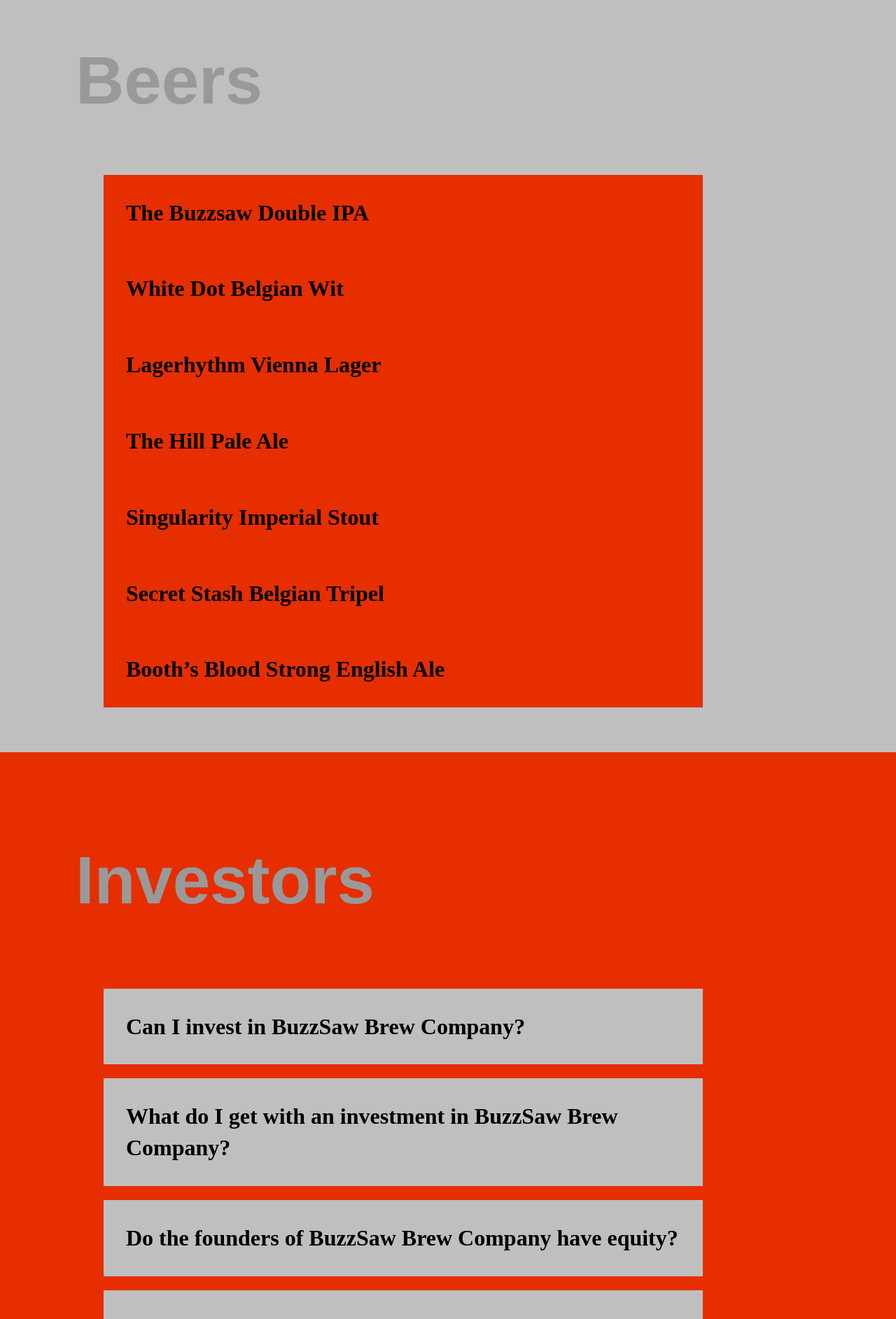
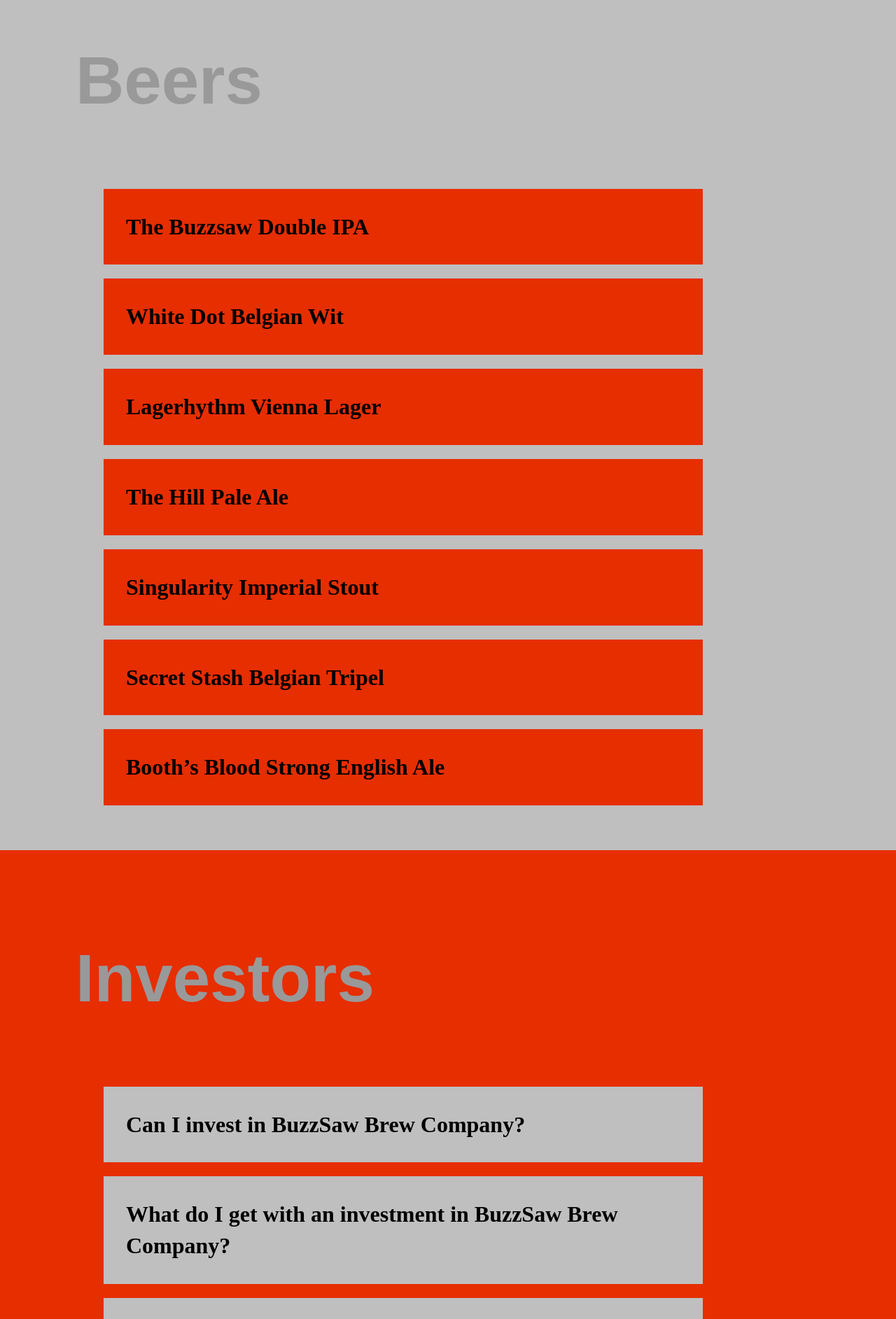
Before and after one commit to arquinn/arquinn.github.io, a Jekyll site: the page built from test.html, in a window 1280 px wide. Shown: the part 1208-3093 px from the top of the page at 70% size. Built offline with Jekyll 4.4.1, drawn with Linux system fonts in a browser that asks for light colours; nearby versions of some CDN libraries.

Commit message:
Update test.html

```diff
--- a/test.html
+++ b/test.html
@@ -16,22 +16,22 @@
   <div class="blurb">
       <h2 class="section-heading">Beers</h2>
     <ul class="faq">
-        <li class="question beer">The Buzzsaw Double IPA</li>
-        <li class="answer">Pale, rye and light caramel malts are very well balanced against the warrior, amarillo, simcoe and cascade hops. There are a lot of hops. 9.5% ABV 104 IBU </li>
-        <li class="question beer">White Dot Belgian Wit</li>
-        <li class="answer">A spicy Belgian-style ale brewed with wheat and coriander. Very refreshing and light. 5% ABV 20 IBU</li>
+        <li class="question beer beerq">The Buzzsaw Double IPA</li>
+        <li class="answer beer">Pale, rye and light caramel malts are very well balanced against the warrior, amarillo, simcoe and cascade hops. There are a lot of hops. 9.5% ABV 104 IBU </li>
+        <li class="question beer beerq">White Dot Belgian Wit</li>
+        <li class="answer beer">A spicy Belgian-style ale brewed with wheat and coriander. Very refreshing and light. 5% ABV 20 IBU</li>
 
-        <li class="question beer">Lagerhythm Vienna Lager</li>
-        <li class="answer">
+        <li class="question beer beerq">Lagerhythm Vienna Lager</li>
+        <li class="answer beer">
 Rust colored, sweet and brewed with Germany tradition in mind. Lagering for one month makes this beer exceptionally smooth and balanced. The caramel-forward flavor, vienna malt and noble hops are delicious. Definitely Gemütlichkeit. 4.7% ABV 19 IBU</li>
-        <li class="question beer">The Hill Pale Ale</li>
-        <li class="answer">We used vienna as the base malt. Wholesome hoppage with Mosaic gives us a wonderful array of aromas. 4.7% 45 IBU</li>
-        <li class="question beer">Singularity Imperial Stout</li>
-        <li class="answer">True to its namesake, it is the darkest beer we will ever brew. Roasted malts, maple syrup and brown sugar contrasted with a subtle bitterness, makes Singularity a massive beer, relatively speaking... 9.5% ABV 55 IBU</li>
-        <li class="question beer">Secret Stash Belgian Tripel</li>
-        <li class="answer">Pilsner malt, wheat and lots of sugar makes Secret Stash a bit sweet, a bit dry and very tasty. Brewed traditionally with Saaz and Tettnang hops and a pinch of coriander for good measure. 9.2% ABV 27 IBU</li>
-        <li class="question beer">Booth’s Blood Strong English Ale</li>
-        <li class="answer">The rainbow of malts in this beer makes it a mouthful. Barley, corn, oats and molasses impart a dark, bready, sweetness. Warm and cheerful, this one will cure whatever ails you. 10% ABV 58 IBU</li>
+        <li class="question beer beerq">The Hill Pale Ale</li>
+        <li class="answer beer">We used vienna as the base malt. Wholesome hoppage with Mosaic gives us a wonderful array of aromas. 4.7% 45 IBU</li>
+        <li class="question beer beerq">Singularity Imperial Stout</li>
+        <li class="answer beer">True to its namesake, it is the darkest beer we will ever brew. Roasted malts, maple syrup and brown sugar contrasted with a subtle bitterness, makes Singularity a massive beer, relatively speaking... 9.5% ABV 55 IBU</li>
+        <li class="question beer beerq">Secret Stash Belgian Tripel</li>
+        <li class="answer beer">Pilsner malt, wheat and lots of sugar makes Secret Stash a bit sweet, a bit dry and very tasty. Brewed traditionally with Saaz and Tettnang hops and a pinch of coriander for good measure. 9.2% ABV 27 IBU</li>
+        <li class="question beer beerq">Booth’s Blood Strong English Ale</li>
+        <li class="answer beer">The rainbow of malts in this beer makes it a mouthful. Barley, corn, oats and molasses impart a dark, bready, sweetness. Warm and cheerful, this one will cure whatever ails you. 10% ABV 58 IBU</li>
     </ul>
   </div>
 </section>
@@ -39,16 +39,16 @@
   <div class="blurb">
     <h2 class="section-heading">Investors</h2>
     <ul class="faq">
-        <li class="question invest">Can I invest in BuzzSaw Brew Company?</li>
-        <li class="answer"> Yes. BuzzSaw Brew Co is taking investments from anyone interested in owning a part of our passion. With minimum investments starting at $5,000.00, BuzzSaw Brew Co is selling community oriented equity in hopes of raising $700,000.00.</li>
-        <li class="question invest">What do I get with an investment in BuzzSaw Brew Company?</li>
-        <li class="answer"> Your investment will yield you equity in proportion to your initial contribution and the total cost of $700,000.00.</li>
-        <li class="question invest">Do the founders of BuzzSaw Brew Company have equity?</li>
-        <li class="answer">The founders will not start with any equity, and will rather earn equity as your investment is paid back. Once you receive your initial investment back, the founders will gain 25% equity. Once you receive two-times your initial investment, the founders will gain 40% equity. Once you receive three-times your initial investment, the founders will gain 60% equity—the maximum reserved for them.</li>
-        <li class="question invest">What is the projected payback period for my investment?</li>
-        <li class="answer">We project your initial investment to be returned by the end of Year 3, for it to double by the end of year 5, and for it to triple by year 7.</li>
-        <li class="question invest">When will BuzzSaw Brew Company be open?</li>
-        <li class="answer">We will be closing financing December 31, 2016, with the target of opening our doors in the Summer of 2017.</li>
+        <li class="question invest investq">Can I invest in BuzzSaw Brew Company?</li>
+        <li class="answer invest"> Yes. BuzzSaw Brew Co is taking investments from anyone interested in owning a part of our passion. With minimum investments starting at $5,000.00, BuzzSaw Brew Co is selling community oriented equity in hopes of raising $700,000.00.</li>
+        <li class="question invest investq">What do I get with an investment in BuzzSaw Brew Company?</li>
+        <li class="answer invest"> Your investment will yield you equity in proportion to your initial contribution and the total cost of $700,000.00.</li>
+        <li class="question invest investq">Do the founders of BuzzSaw Brew Company have equity?</li>
+        <li class="answer invest">The founders will not start with any equity, and will rather earn equity as your investment is paid back. Once you receive your initial investment back, the founders will gain 25% equity. Once you receive two-times your initial investment, the founders will gain 40% equity. Once you receive three-times your initial investment, the founders will gain 60% equity—the maximum reserved for them.</li>
+        <li class="question invest investq">What is the projected payback period for my investment?</li>
+        <li class="answer invest">We project your initial investment to be returned by the end of Year 3, for it to double by the end of year 5, and for it to triple by year 7.</li>
+        <li class="question invest investq">When will BuzzSaw Brew Company be open?</li>
+        <li class="answer invest">We will be closing financing December 31, 2016, with the target of opening our doors in the Summer of 2017.</li>
 
     </ul>
   </div>
```
